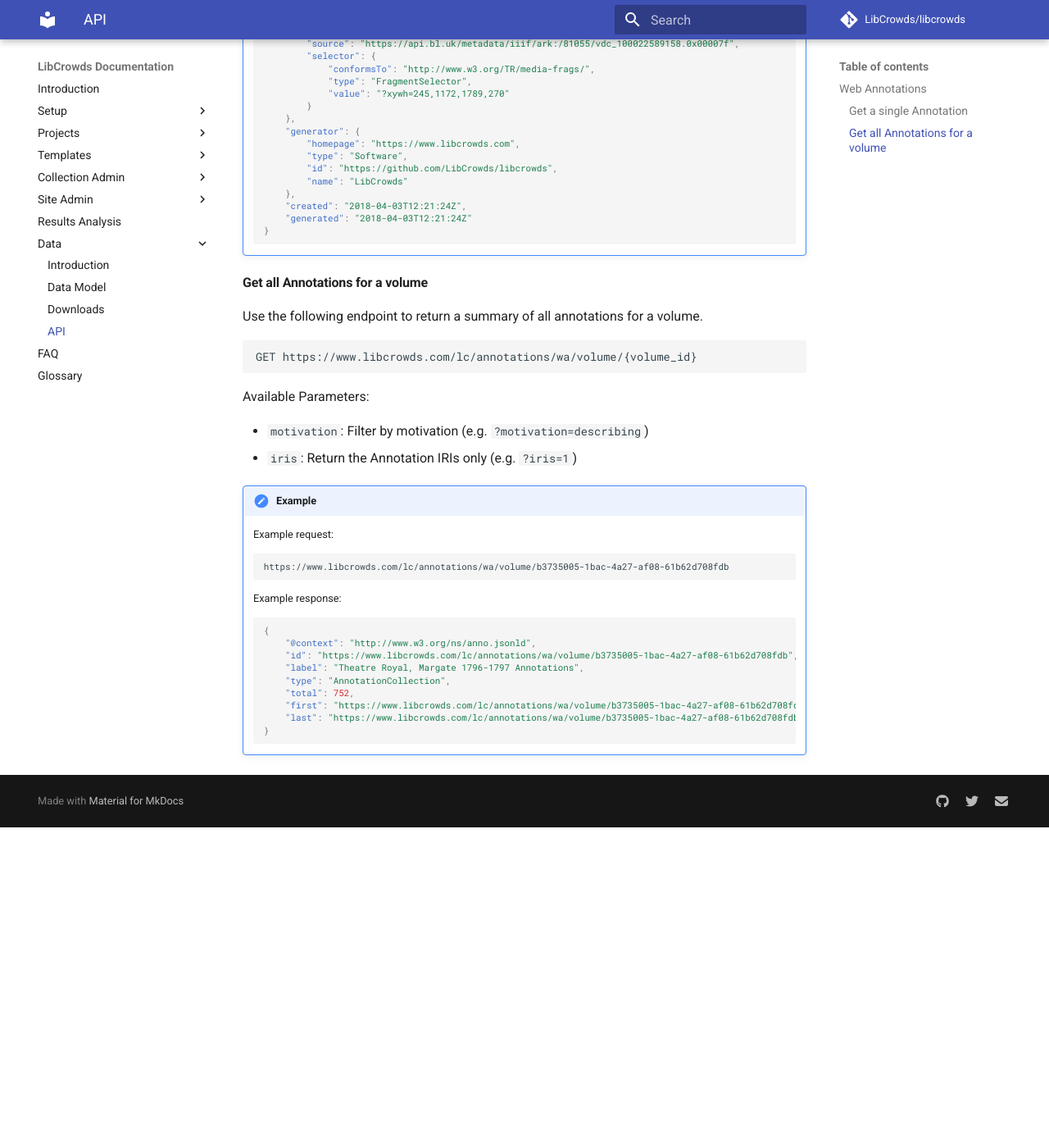
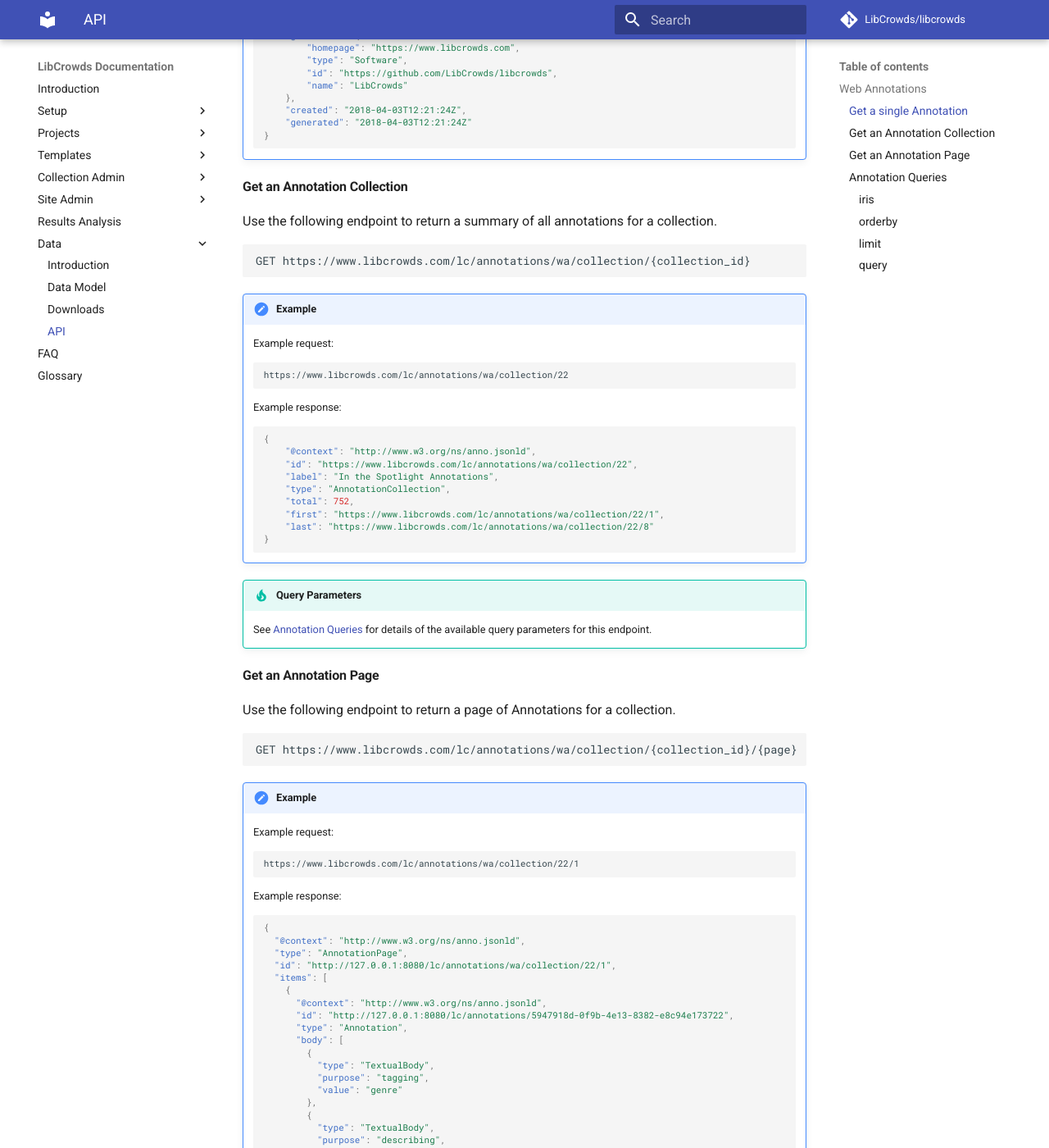
Before and after one commit to LibCrowds/docs, an MkDocs documentation site: the page built from docs/data/api.md, in a window 1280 px wide and 1400 px high, scrolled down 1017 px. Shown: the whole window at 82% size. Built offline with MkDocs 1.6.1 and Material for MkDocs 9.7.7, drawn with Linux system fonts in a browser that asks for light colours; comment, search, counter and statistics services are not loaded; old or Windows-style settings are respelled for this version of MkDocs; before the commit the page ends 2026 px from its top, so only the background shows below that; some of the changed text lies outside the part shown.

Commit message:
Update WA docs

````diff
--- a/docs/data/api.md
+++ b/docs/data/api.md
@@ -20,11 +20,6 @@
 ``` http
 GET https://www.libcrowds.com/lc/annotations/wa/{annotation-id}
 ```
-
-Available Parameters:
-
-- `motivation`: Filter by motivation (e.g. `?motivation=describing`)
-- `iris`: Return the Annotation IRIs only (e.g. `?iris=1`)
 
 !!! summary "Example"
 
@@ -66,26 +61,21 @@
     }
     ```
 
-#### Get all Annotations for a volume
+#### Get an Annotation Collection
 
 Use the following endpoint to return a summary of all annotations for a
-volume.
+collection.
 
 ``` http
-GET https://www.libcrowds.com/lc/annotations/wa/volume/{volume_id}
+GET https://www.libcrowds.com/lc/annotations/wa/collection/{collection_id}
 ```
-
-Available Parameters:
-
-- `motivation`: Filter by motivation (e.g. `?motivation=describing`)
-- `iris`: Return the Annotation IRIs only (e.g. `?iris=1`)
 
 !!! summary "Example"
 
     Example request:
 
     ``` http
-    https://www.libcrowds.com/lc/annotations/wa/volume/b3735005-1bac-4a27-af08-61b62d708fdb
+    https://www.libcrowds.com/lc/annotations/wa/collection/22
     ```
 
     Example response:
@@ -93,11 +83,117 @@
     ```json-ld
     {
         "@context": "http://www.w3.org/ns/anno.jsonld",
-        "id": "https://www.libcrowds.com/lc/annotations/wa/volume/b3735005-1bac-4a27-af08-61b62d708fdb",
-        "label": "Theatre Royal, Margate 1796-1797 Annotations",
+        "id": "https://www.libcrowds.com/lc/annotations/wa/collection/22",
+        "label": "In the Spotlight Annotations",
         "type": "AnnotationCollection",
         "total": 752,
-        "first": "https://www.libcrowds.com/lc/annotations/wa/volume/b3735005-1bac-4a27-af08-61b62d708fdb/1",
-        "last": "https://www.libcrowds.com/lc/annotations/wa/volume/b3735005-1bac-4a27-af08-61b62d708fdb/8"
+        "first": "https://www.libcrowds.com/lc/annotations/wa/collection/22/1",
+        "last": "https://www.libcrowds.com/lc/annotations/wa/collection/22/8"
     }
     ```
+
+!!! tip "Query Parameters"
+
+    See [Annotation Queries](/data/api.md#annotation-queries) for
+    details of the available query parameters for this endpoint.
+
+#### Get an Annotation Page
+
+Use the following endpoint to return a page of Annotations for a collection.
+
+``` http
+GET https://www.libcrowds.com/lc/annotations/wa/collection/{collection_id}/{page}
+```
+
+!!! summary "Example"
+
+    Example request:
+
+    ``` http
+    https://www.libcrowds.com/lc/annotations/wa/collection/22/1
+    ```
+
+    Example response:
+
+    ```json-ld
+    {
+      "@context": "http://www.w3.org/ns/anno.jsonld",
+      "type": "AnnotationPage",
+      "id": "http://127.0.0.1:8080/lc/annotations/wa/collection/22/1",
+      "items": [
+        {
+          "@context": "http://www.w3.org/ns/anno.jsonld",
+          "id": "http://127.0.0.1:8080/lc/annotations/5947918d-0f9b-4e13-8382-e8c94e173722",
+          "type": "Annotation",
+          "body": [
+            {
+              "type": "TextualBody",
+              "purpose": "tagging",
+              "value": "genre"
+            },
+            {
+              "type": "TextualBody",
+              "purpose": "describing",
+              "value": "Nautical Drama",
+              "format": "text/plain"
+            }
+          ],
+          "motivation": "describing",
+          "target": "https://api.bl.uk/metadata/iiif/ark:/81055/vdc_100022589096.0x0002cf",
+          "created": "2018-01-23T21:34:50.667Z",
+          "modified": "2018-02-14T01:15:06.845152",
+          "generated": "2018-01-23T21:34:50.667Z"
+        },
+        ...
+      ],
+      "next": "http://127.0.0.1:8080/lc/annotations/wa/collection/22/2",
+      "startIndex": 0,
+      "partOf": {
+        "total": 2860,
+        "id": "http://127.0.0.1:8080/lc/annotations/wa/collection/22",
+        "label": "In the Spotlight Annotations"
+      }
+    }
+    ```
+
+!!! tip "Query Parameters"
+
+    See [Web Annotation Queries](/data/api.md#web-annotation-queries) for
+    details of the available query parameters for this endpoint.
+
+### Annotation Queries
+
+The query parameters available for Annotation Collection or Annotation Page
+endpoints are described below.
+
+#### iris
+
+Return the Annotation IRIs only, rather than the full Annotations.
+
+#### orderby
+
+Order the results by the value of an Annotation attribute, the default is
+`created`.
+
+#### limit
+
+Limit the results on each page by, the default is `100`.
+
+#### query
+
+Search for Annotations that contain a given value.
+
+For example, to return Annotations with the commenting motivation we could use:
+
+```
+query={"motivation":"commenting"}
+```
+
+Or, to return Annotations with the genre tag we could use:
+
+```
+query={"body":[{"purpose":"tagging","value":"genre"}]}
+```
+
+See the [Data Model](/data/model.md) for details of how the Annotations are
+structured.
````
